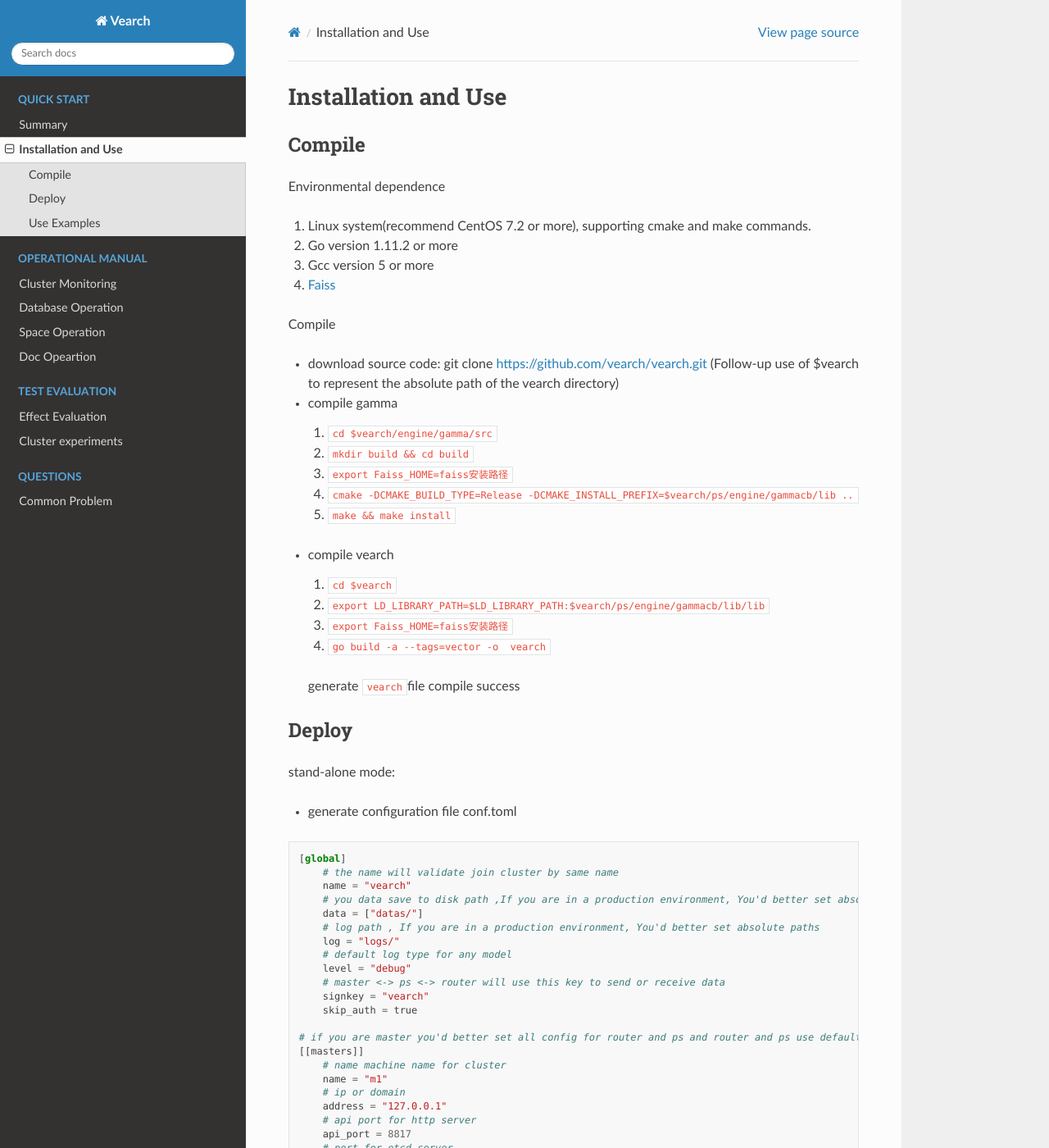
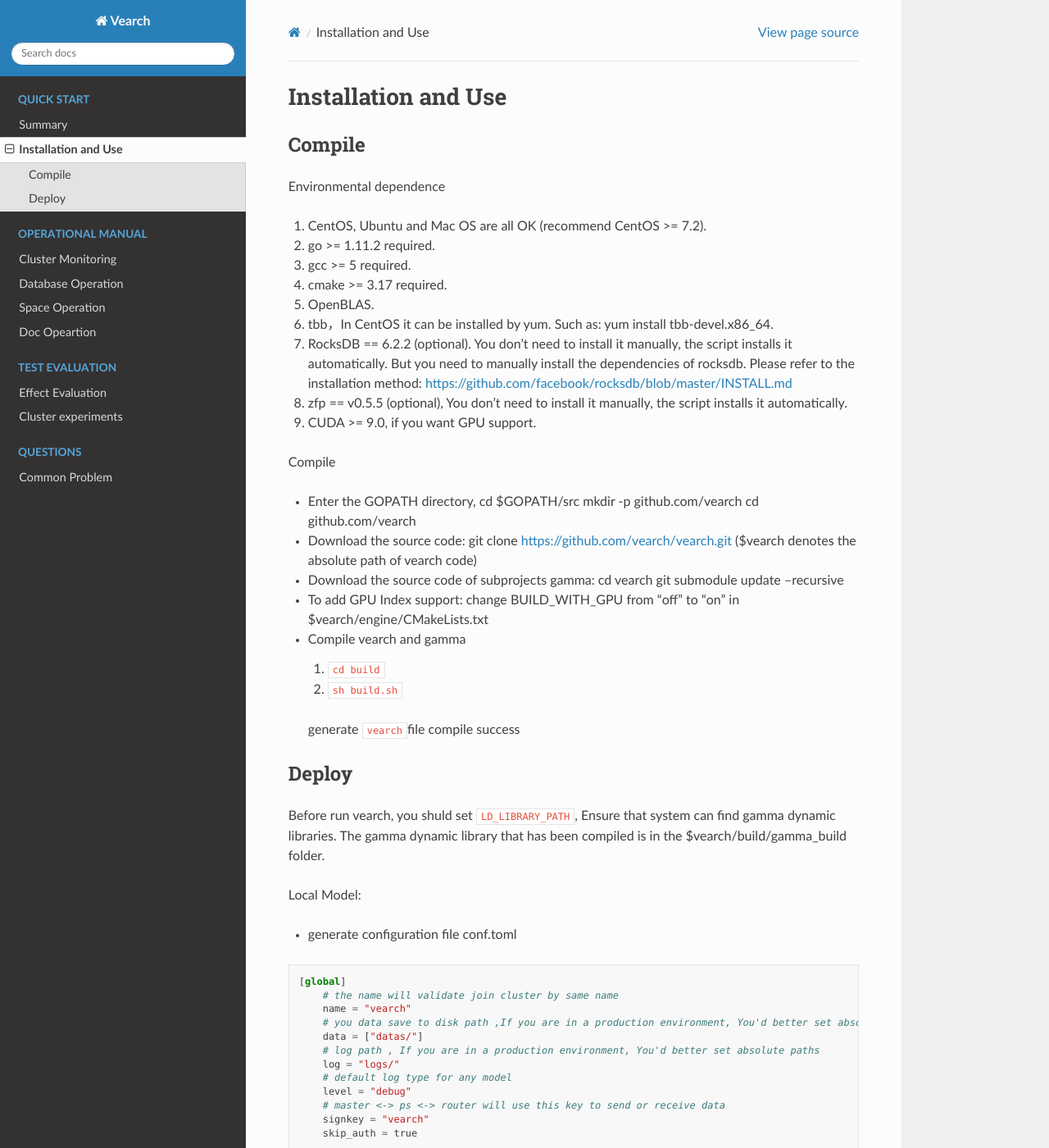
Before and after one commit to nizyun/vs_en, a Sphinx documentation site: the page built from docs/source/quick-start-guide.rst, in a window 1280 px wide and 1400 px high. Shown: the whole window at 82% size. Built offline with Sphinx 7.4.7 and the Read the Docs theme 2.0.0, drawn with Linux system fonts in a browser that asks for light colours; pages that are not in the unit, such as notebooks, are missing from menus; some of the changed text lies outside the part shown.

Commit message:
Update quick-start-guide.rst

```diff
--- a/docs/source/quick-start-guide.rst
+++ b/docs/source/quick-start-guide.rst
@@ -7,36 +7,39 @@ Compile
 
 Environmental dependence
 
-1. Linux system(recommend CentOS 7.2 or more), supporting cmake and make commands.
-2. Go version 1.11.2 or more
-3. Gcc version 5 or more
-4. `Faiss <https://github.com/facebookresearch/faiss>`_
+1. CentOS, Ubuntu and Mac OS are all OK (recommend CentOS >= 7.2).
+2. go >= 1.11.2 required.
+3. gcc >= 5 required.
+4. cmake >= 3.17 required.
+5. OpenBLAS.
+6. tbb，In CentOS it can be installed by yum. Such as: yum install tbb-devel.x86_64.
+7. RocksDB == 6.2.2 (optional). You don't need to install it manually, the script installs it automatically. But you need to manually install the dependencies of rocksdb. Please refer to the installation method: https://github.com/facebook/rocksdb/blob/master/INSTALL.md
+8. zfp == v0.5.5 (optional), You don't need to install it manually, the script installs it automatically.
+9. CUDA >= 9.0, if you want GPU support.
 
 Compile
 
--  download source code: git clone https://github.com/vearch/vearch.git (Follow-up use of $vearch to represent the absolute path of the vearch directory)
+-  Enter the GOPATH directory, cd $GOPATH/src mkdir -p github.com/vearch cd github.com/vearch
 
--  compile gamma
+-  Download the source code: git clone https://github.com/vearch/vearch.git ($vearch denotes the absolute path of vearch code)
 
-   1. ``cd $vearch/engine/gamma/src``
-   2. ``mkdir build && cd build``
-   3. ``export Faiss_HOME=faiss安装路径``
-   4. ``cmake -DCMAKE_BUILD_TYPE=Release -DCMAKE_INSTALL_PREFIX=$vearch/ps/engine/gammacb/lib ..``
-   5. ``make && make install``
+-  Download the source code of subprojects gamma: cd vearch git submodule update --recursive
 
--  compile vearch
+-  To add GPU Index support: change BUILD_WITH_GPU from "off" to "on" in $vearch/engine/CMakeLists.txt
 
-   1. ``cd $vearch``
-   2. ``export LD_LIBRARY_PATH=$LD_LIBRARY_PATH:$vearch/ps/engine/gammacb/lib/lib``
-   3. ``export Faiss_HOME=faiss安装路径``
-   4. ``go build -a --tags=vector -o  vearch``
+-  Compile vearch and gamma
+
+   1. ``cd build``
+   2. ``sh build.sh``
 
    generate \ ``vearch``\ file compile success
 
 Deploy
 --------
 
-stand-alone mode:
+Before run vearch, you shuld set ``LD_LIBRARY_PATH``, Ensure that system can find gamma dynamic libraries. The gamma dynamic library that has been compiled is in the $vearch/build/gamma_build folder.
+
+Local Model:
 
 -  generate configuration file conf.toml
 ::
@@ -91,7 +94,84 @@ stand-alone mode:
 
 ::
 
-   ./vearch -conf conf.toml
+   ./vearch -conf conf.toml all
 
-Use Examples
---------
+
+
+Cluster Model:
+
+- vearch has three module: ps(PartitionServer) , master, router, run ./vearch -f conf.toml ps/router/master start ps/router/master module
+
+Now we have five machine, two master, two ps and one router
+
+-  master
+
+   -  192.168.1.1
+   -  192.168.1.2
+
+-  ps
+
+   -  192.168.1.3
+   -  192.168.1.4
+
+-  router
+
+   -  192.168.1.5
+
+
+
+::
+
+    [global]
+        name = "vearch"
+        data = ["datas/"]
+        log = "logs/"
+        level = "info"
+        signkey = "vearch"
+        skip_auth = true
+
+    # if you are master, you'd better set all config for router、ps and router, ps use default config it so cool
+    [[masters]]
+        name = "m1"
+        address = "192.168.1.1"
+        api_port = 8817
+        etcd_port = 2378
+        etcd_peer_port = 2390
+        etcd_client_port = 2370
+    [[masters]]
+        name = "m2"
+        address = "192.168.1.2"
+        api_port = 8817
+        etcd_port = 2378
+        etcd_peer_port = 2390
+        etcd_client_port = 2370
+    [router]
+        port = 9001
+        skip_auth = true
+    [ps]
+        rpc_port = 8081
+        raft_heartbeat_port = 8898
+        raft_replicate_port = 8899
+        heartbeat-interval = 200 #ms
+        raft_retain_logs = 10000
+        raft_replica_concurrency = 1
+        raft_snap_concurrency = 1
+
+
+-  on 192.168.1.1 , 192.168.1.2 run master
+
+::
+
+    ./vearch -conf config.toml master
+
+-  on 192.168.1.3 , 192.168.1.4 run ps
+
+::
+
+    ./vearch -conf config.toml ps
+
+-  on 192.168.1.5 run router
+
+::
+
+    ./vearch -conf config.toml router
```
